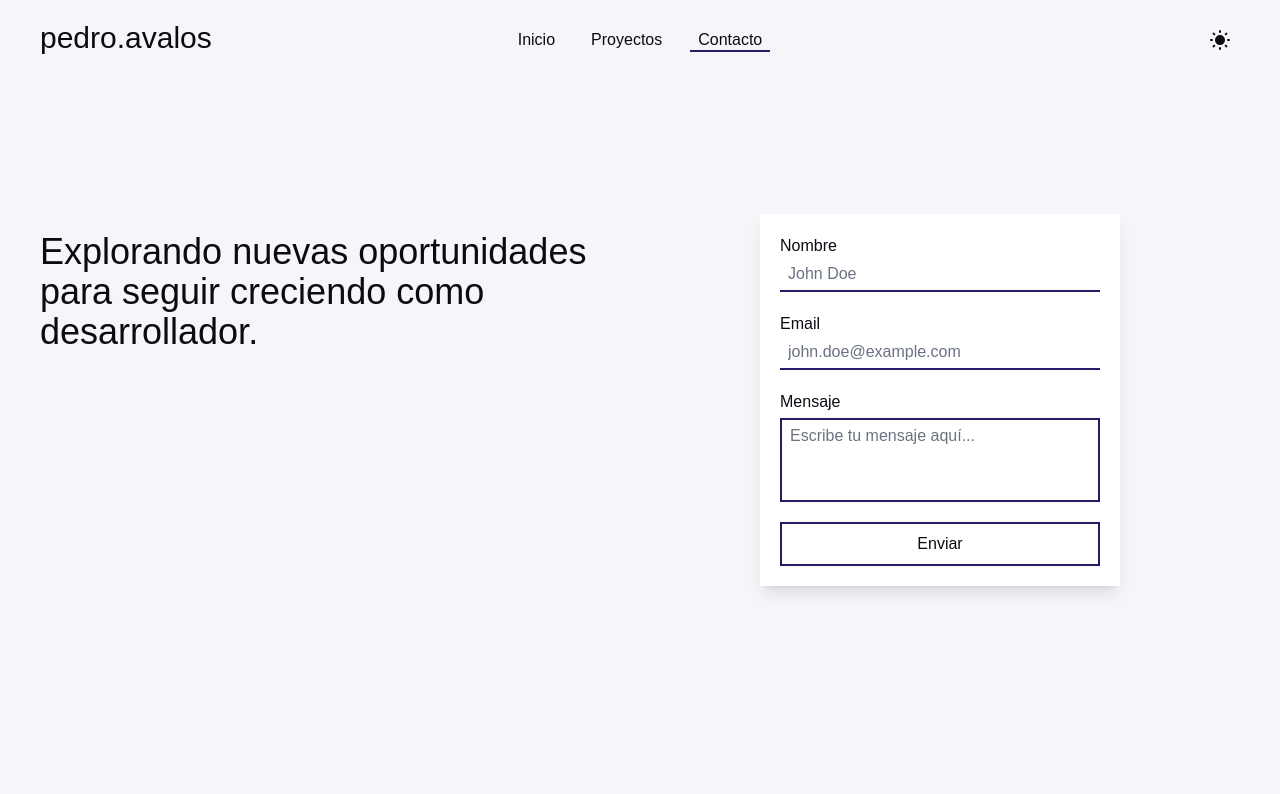
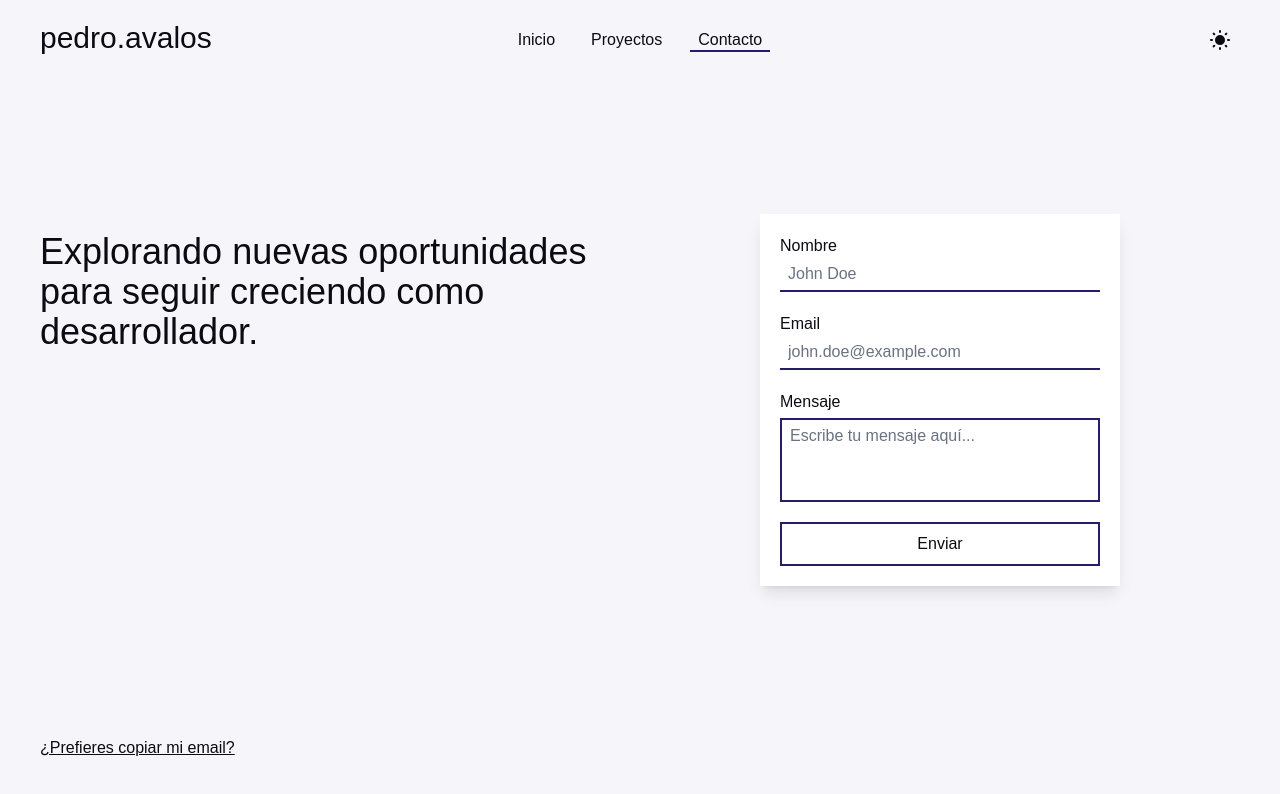
Before and after one commit to Over12/portfolio, a React (Vite) app: page /contacto in a window 1280 px wide. Shown: the top 794 px of the page. Built offline with nearby package versions, Linux system fonts and the light colour scheme.

Commit message:
feat: implementar formulario de contacto y notificaciones, y agregar dependencia de emailjs

```diff
--- a/package.json
+++ b/package.json
@@ -10,6 +10,7 @@
     "preview": "vite preview"
   },
   "dependencies": {
+    "@emailjs/browser": "^4.4.1",
     "@fontsource-variable/onest": "^5.2.11",
     "@ridemountainpig/svgl-react": "^1.0.13",
     "@tabler/icons-react": "^3.35.0",
--- /dev/null
+++ b/src/components/ui/ContactForm.tsx
@@ -0,0 +1,36 @@
+import { motion, AnimatePresence } from 'motion/react'
+import useEmail from '../../hooks/useEmail'
+
+export default function ContactForm() {
+  const { loading, notification, onSubmit } = useEmail()
+
+  return (
+    <>
+      <motion.form initial={{ opacity: 0, scale: 0.8 }} animate={{ opacity: 1, scale: 1 }} exit={{ opacity: 0, scale: 0.8 }} onSubmit={onSubmit} className='mx-auto flex flex-col backdrop-brightness-200 p-5 shadow-lg gap-5 items-center justify-center cursor-none'>
+        <div className="flex flex-col w-80">
+          <label htmlFor='name' className='cursor-none'>Nombre</label>
+          <input type='text' id='name' name='name' placeholder='John Doe' required className='border-b-2 border-primary px-2 py-1 placeholder-gray-500 focus:border-accent focus:outline-none transition-colors cursor-none' />
+        </div>
+        <div className="flex flex-col w-80">
+          <label htmlFor='email' className='cursor-none'>Email</label>
+          <input type='email' id='email' name='email' placeholder='john.doe@example.com' required className='border-b-2 border-primary px-2 py-1 placeholder-gray-500 focus:border-accent focus:outline-none transition-colors cursor-none' />
+        </div>
+        <div className="flex flex-col w-80">
+          <label htmlFor='message' className='mb-1 cursor-none'>Mensaje</label>
+          <textarea name='message' id='message' placeholder='Escribe tu mensaje aquí...' cols={30} rows={3} required className='border-2 border-primary px-2 py-1 placeholder-gray-500 resize-none focus:border-accent focus:outline-none transition-color cursor-none'></textarea>
+        </div>
+        <button disabled={loading} type='submit' className='group relative border-2 hover:text-white border-primary py-2 w-full hover:border-accent transition-colors duration-500 cursor-none'>
+          <div className='absolute inset-y-0 w-0 group-hover:w-full bg-accent -z-10 transition-all duration-700 ease-in-out' />
+          {loading ? 'Enviando...' : 'Enviar'}
+        </button>
+      </motion.form>
+      <AnimatePresence mode='wait'>
+        {notification.show && (
+          <motion.div initial={{ x: '100%' }} animate={{ x: 0 }} exit={{ x: '100%' }} transition={{ type: 'spring', stiffness: 400, damping: 30 }} className={`absolute right-0 bottom-5 px-3 py-2 shadow-lg backdrop-brightness-200 border-l-4 ${notification.success ? 'border-green-500' : 'border-red-500'} cursor-none`}>
+            {notification.success ? 'Mensaje enviado con éxito.' : notification.error}
+          </motion.div>
+        )}
+      </AnimatePresence>
+    </>
+  )
+};
--- /dev/null
+++ b/src/hooks/useEmail.tsx
@@ -0,0 +1,27 @@
+import { useState } from 'react'
+import { sendEmail } from '../lib/emailjs'
+import useNotification from './useNotification'
+
+export default function useEmail() {
+  const [loading, setLoading] = useState<boolean>(false)
+  const { notification, showNotification } = useNotification()
+
+  const onSubmit = async (e: React.FormEvent<HTMLFormElement>) => {
+    e.preventDefault()
+    const form = e.currentTarget
+
+    try {
+      setLoading(true)
+      await sendEmail(form)
+      showNotification(true)
+      form.reset()
+    } catch (error) {
+      console.error(error)
+      showNotification(false)
+    } finally {
+      setLoading(false)
+    }
+  }
+
+  return { loading, notification, onSubmit }
+}
--- /dev/null
+++ b/src/hooks/useNotification.tsx
@@ -0,0 +1,35 @@
+import { useRef, useState } from 'react'
+import type { Notification } from '../types/Notificacion'
+
+export default function useNotification() {
+  const timeoutRef = useRef<ReturnType<typeof setTimeout> | null>(null)
+  const [notification, setNotification] = useState<Notification>({ success: false, show: false, error: null })
+
+  const setSuccessNotification = () => {
+    setNotification({ success: true, show: true, error: null })
+  }
+
+  const setErrorNotification = () => {
+    setNotification({ success: false, show: true, error: 'Ocurrió un error al enviar el mensaje.' })
+  }
+
+  const showNotification = (isSuccess: boolean) => {
+    if (isSuccess) {
+      setSuccessNotification()
+    } else {
+      setErrorNotification()
+    }
+
+    hideNotification()
+  }
+
+  const hideNotification = () => {
+    if (timeoutRef.current) clearTimeout(timeoutRef.current)
+
+    timeoutRef.current = setTimeout(() => {
+      setNotification({ success: false, show: false, error: null })
+    }, 5000)
+  }
+
+  return { notification, showNotification }
+}
--- /dev/null
+++ b/src/lib/emailjs.ts
@@ -0,0 +1,14 @@
+import { sendForm, EmailJSResponseStatus } from '@emailjs/browser'
+
+export async function sendEmail (form: HTMLFormElement) {
+  const SERVICE_ID = import.meta.env.VITE_SERVICE_ID
+  const TEMPLATE_ID = import.meta.env.VITE_TEMPLATE_ID
+  const PUBLIC_KEY = import.meta.env.VITE_PUBLIC_KEY
+
+  try {
+    const res = await sendForm(SERVICE_ID, TEMPLATE_ID, form, PUBLIC_KEY)
+    return res as EmailJSResponseStatus
+  } catch (error) {
+    console.error('Error al enviar el correo:', error)
+  }
+}
--- a/src/pages/Contacto.tsx
+++ b/src/pages/Contacto.tsx
@@ -1,25 +1,31 @@
+import { AnimatePresence, motion } from 'motion/react'
+import ContactForm from '../components/ui/ContactForm'
+import useNotification from '../hooks/useNotification'
+
 export default function Contacto() {
+  const { notification, showNotification } = useNotification()
+
+  const copyToClipboard = () => {
+    navigator.clipboard.writeText('overcxde.dev@gmail.com')
+    showNotification(true)
+  }
+
   return (
-    <section className='min-h-svh flex items-center justify-between p-10'>
-      <p className='self-baseline mt-48 w-1/2 text-pretty text-4xl'>Explorando nuevas oportunidades para seguir creciendo como desarrollador.</p>
-      <form className='mx-auto flex flex-col backdrop-brightness-200 p-5 shadow-lg gap-5 items-center justify-center'>
-        <div className="flex flex-col w-80">
-          <label htmlFor='name'>Nombre</label>
-          <input type='text' id='name' name='name' placeholder='John Doe' required className='border-b-2 border-primary px-2 py-1 placeholder-gray-500 focus:border-accent focus:outline-none transition-colors' />
+    <>
+      <section className='relative min-h-svh flex items-center justify-between p-10 cursor-none'>
+        <motion.p initial={{ opacity: 0, x: -50 }} animate={{ opacity: 1, x: 0 }} exit={{ opacity: 0, x: -15 }} className='self-baseline mt-48 w-1/2 text-pretty text-4xl'>Explorando nuevas oportunidades para seguir creciendo como desarrollador.</motion.p>
+        <ContactForm />
+        <div className='absolute bottom-10 left-10'>
+          <motion.p initial={{ opacity: 0, y: 20 }} animate={{ opacity: 1, y: 0 }} exit={{ opacity: 0, y: 20 }} onClick={copyToClipboard} className='underline hover:text-primary transition-colors'>¿Prefieres copiar mi email?</motion.p>
         </div>
-        <div className="flex flex-col w-80">
-          <label htmlFor='email'>Email</label>
-          <input type='email' id='email' name='email' placeholder='john.doe@example.com' required className='border-b-2 border-primary px-2 py-1 placeholder-gray-500 focus:border-accent focus:outline-none transition-colors' />
-        </div>
-        <div className="flex flex-col w-80">
-          <label htmlFor='message' className='mb-1'>Mensaje</label>
-          <textarea name='message' id='message' placeholder='Escribe tu mensaje aquí...' cols={30} rows={3} required className='border-2 border-primary px-2 py-1 placeholder-gray-500 resize-none focus:border-accent focus:outline-none transition-colors'></textarea>
-        </div>
-        <button type='submit' className='group relative border-2 hover:text-white border-primary py-2 w-full hover:border-accent transition-colors duration-500'>
-          <div className='absolute inset-y-0 w-0 group-hover:w-full bg-accent -z-10 transition-all duration-700 ease-in-out' />
-          Enviar
-        </button>
-      </form>
-    </section>
+      </section>
+      <AnimatePresence mode='wait'>
+        {notification.show && (
+          <motion.div initial={{ x: '100%' }} animate={{ x: 0 }} exit={{ x: '100%' }} transition={{ type: 'spring', stiffness: 400, damping: 30 }} className={`absolute z-30 right-0 bottom-5 px-3 py-2 shadow-lg backdrop-brightness-200 border-l-4 ${notification.success ? 'border-green-500' : 'border-red-500'} cursor-none`}>
+            {notification.success ? 'Correo copiado en el portapapeles' : notification.error}
+          </motion.div>
+        )}
+      </AnimatePresence>
+    </>
   )
 };
--- /dev/null
+++ b/src/types/Notificacion.ts
@@ -0,0 +1,5 @@
+export interface Notification {
+  success: boolean,
+  show: boolean,
+  error: string | null
+}
```
Also changed, not shown: 2 other files (tests, documents, lock files or other folders).
